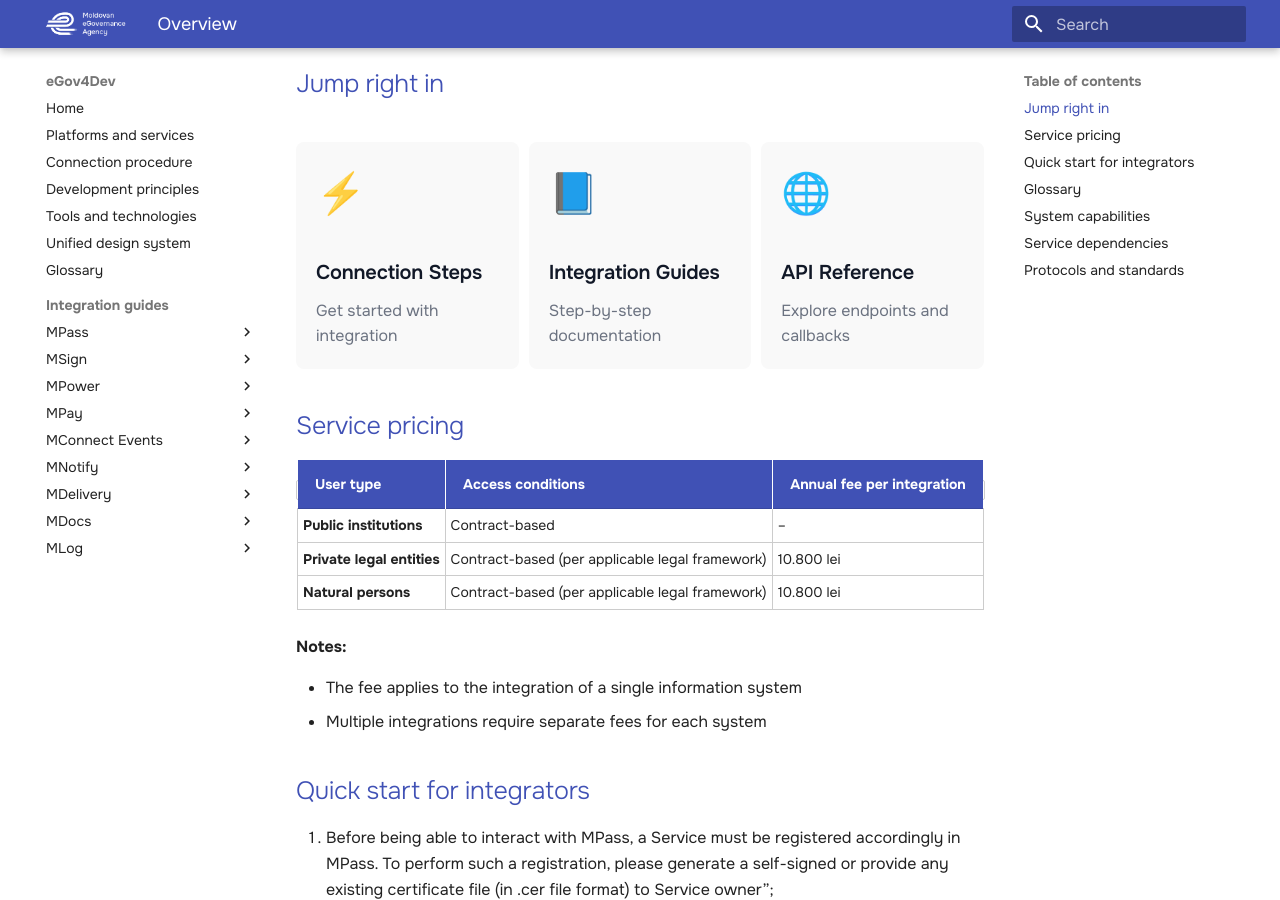
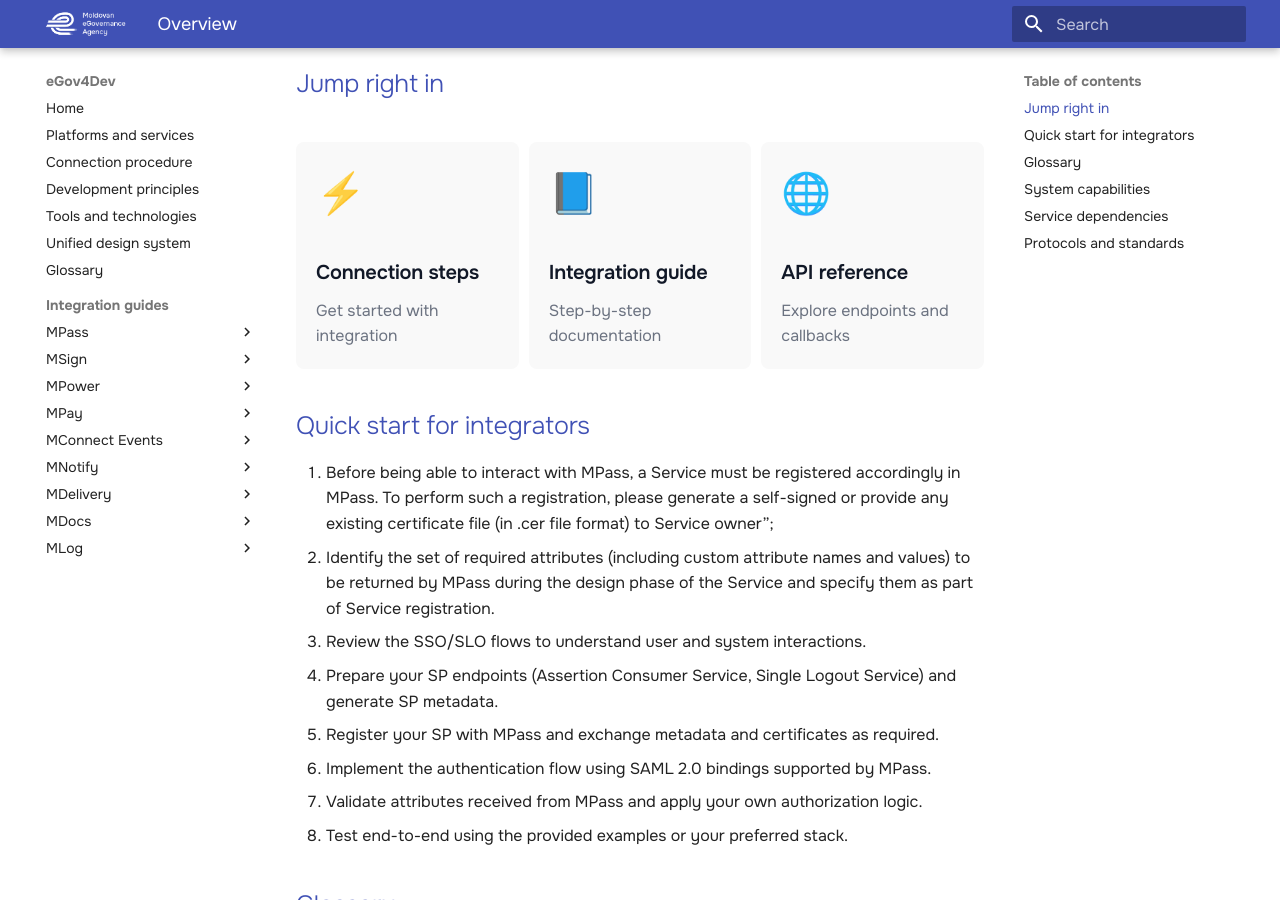
Before and after one commit to egov-moldova/egov4dev, an MkDocs documentation site: the page built from docs/guides/mpass/index.md, in a window 1280 px wide and 900 px high, scrolled down 281 px. Built offline with MkDocs 1.6.1 and Material for MkDocs 9.7.7, drawn with Linux system fonts in a browser that asks for light colours.

Commit message:
Standardize heading capitalization in index.md
Updated headings for consistency and clarity.

```diff
--- a/docs/guides/mpass/index.md
+++ b/docs/guides/mpass/index.md
@@ -8,34 +8,22 @@
    <div style="display: flex; gap: 0.5rem;">
      <a href="process/" style="display: block; flex: 1 1 0; min-width: 0; padding: 1rem; background: #f9f9f9; border-radius: 8px; text-decoration: none; color: inherit;">
       <div style="font-size: 2rem; margin-bottom: 0.5rem;">⚡</div>
-      <h3 style="font-size: 1rem; font-weight: 600; color: #111827; margin-bottom: 0.5rem;">Connection Steps</h3>
+      <h3 style="font-size: 1rem; font-weight: 600; color: #111827; margin-bottom: 0.5rem;">Connection steps</h3>
       <p style="color: #6b7280; margin: 0;">Get started with integration</p>
     </a>
      <a href="integration-development/" style="display: block; flex: 1 1 0; min-width: 0; padding: 1rem; background: #f9f9f9; border-radius: 8px; text-decoration: none; color: inherit;">
       <div style="font-size: 2rem; margin-bottom: 0.5rem;">📘</div>
-      <h3 style="font-size: 1rem; font-weight: 600; color: #111827; margin-bottom: 0.5rem;">Integration Guides</h3>
+      <h3 style="font-size: 1rem; font-weight: 600; color: #111827; margin-bottom: 0.5rem;">Integration guide</h3>
       <p style="color: #6b7280; margin: 0;">Step-by-step documentation</p>
     </a>
      <a href="api-references/" style="display: block; flex: 1 1 0; min-width: 0; padding: 1rem; background: #f9f9f9; border-radius: 8px; text-decoration: none; color: inherit;">
       <div style="font-size: 2rem; margin-bottom: 0.5rem;">🌐</div>
-      <h3 style="font-size: 1rem; font-weight: 600; color: #111827; margin-bottom: 0.5rem;">API Reference</h3>
+      <h3 style="font-size: 1rem; font-weight: 600; color: #111827; margin-bottom: 0.5rem;">API reference</h3>
       <p style="color: #6b7280; margin: 0;">Explore endpoints and callbacks</p>
     </a>
   </div>
 </div>
 
-## Service pricing
-
-| User type | Access conditions | Annual fee per integration |
-|-----------|-------------------|---------------------------|
-| **Public institutions** | Contract-based | – |
-| **Private legal entities** | Contract-based (per applicable legal framework) | 10.800 lei |
-| **Natural persons** | Contract-based (per applicable legal framework) | 10.800 lei |
-
-**Notes:**
-
-- The fee applies to the integration of a single information system
-- Multiple integrations require separate fees for each system
 
 ## Quick start for integrators
 
```
